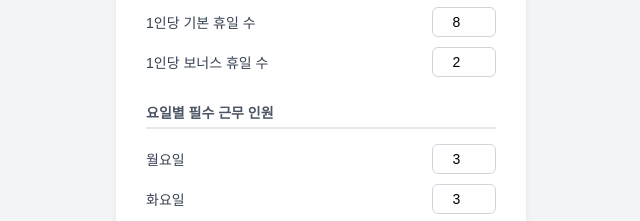
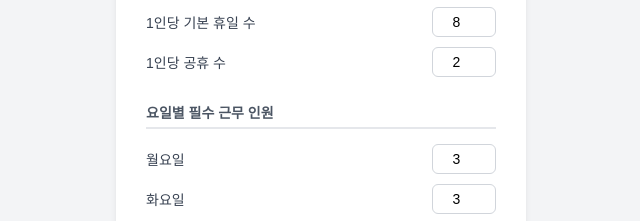
Before and after one commit to kccwib13park/13th_schedule_calc, a plain HTML site: page index.html in a window 1280 px wide. Shown: the part 219-440 px from the top of the page, 319-959 px from the left. Drawn offline with Linux system fonts and the light colour scheme.

Commit message:
Update index.html
Edited wrong word.

```diff
--- a/index.html
+++ b/index.html
@@ -114,7 +114,7 @@
         <input type="number" id="basic" value="8">
     </div>
     <div class="input-group">
-        <label>1인당 보너스 휴일 수</label>
+        <label>1인당 공휴 수</label>
         <input type="number" id="bonus" value="2">
     </div>
 
```
